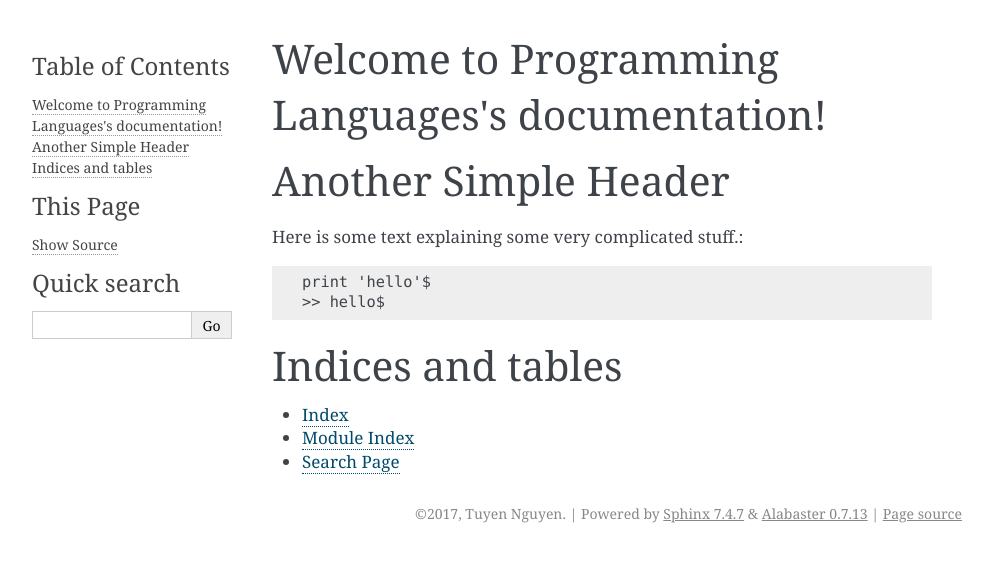
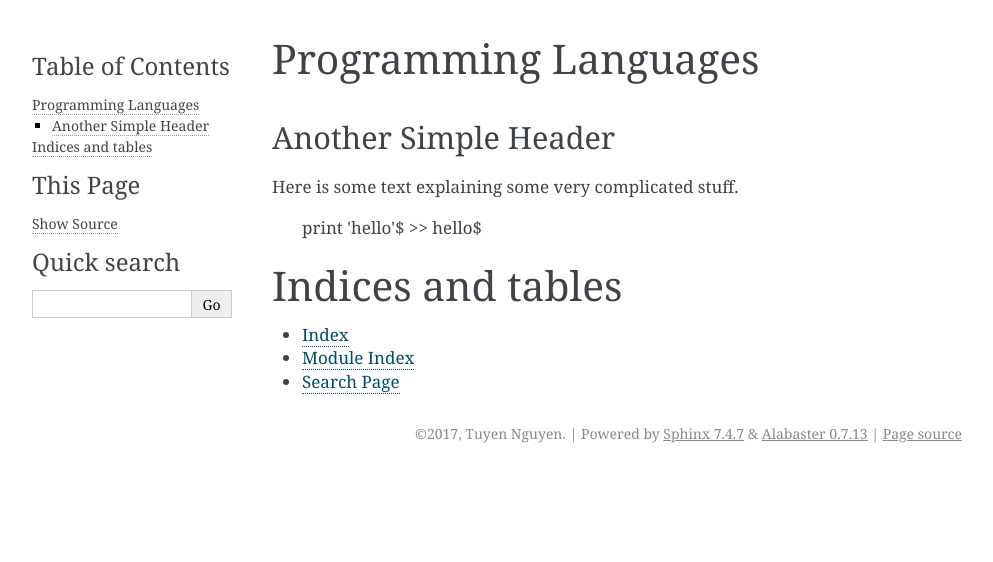
Before and after one commit to tuyennguyensiliconspots/ProgrammingLanguages, a Sphinx documentation site: the page built from source/index.rst, in a window 1280 px wide. Shown: the top 562 px of the page, without its empty margins (148-1141 px from the left). Built offline with Sphinx 7.4.7, drawn with Linux system fonts in a browser that asks for light colours; some of the changed lines change nothing that is shown.

Commit message:
Update documentation

```diff
--- a/source/index.rst
+++ b/source/index.rst
@@ -1,14 +1,9 @@
-.. Programming Languages documentation master file, created by
-   sphinx-quickstart on Sun Mar 12 00:24:12 2017.
-   You can adapt this file completely to your liking, but it should at least
-   contain the root `toctree` directive.
-
-Welcome to Programming Languages's documentation!
+Programming Languages
 =================================================
 
 Another Simple Header
-=====================
-Here is some text explaining some very complicated stuff.::
+---------------------
+Here is some text explaining some very complicated stuff.
 
 	print 'hello'$
 	>> hello$
```
